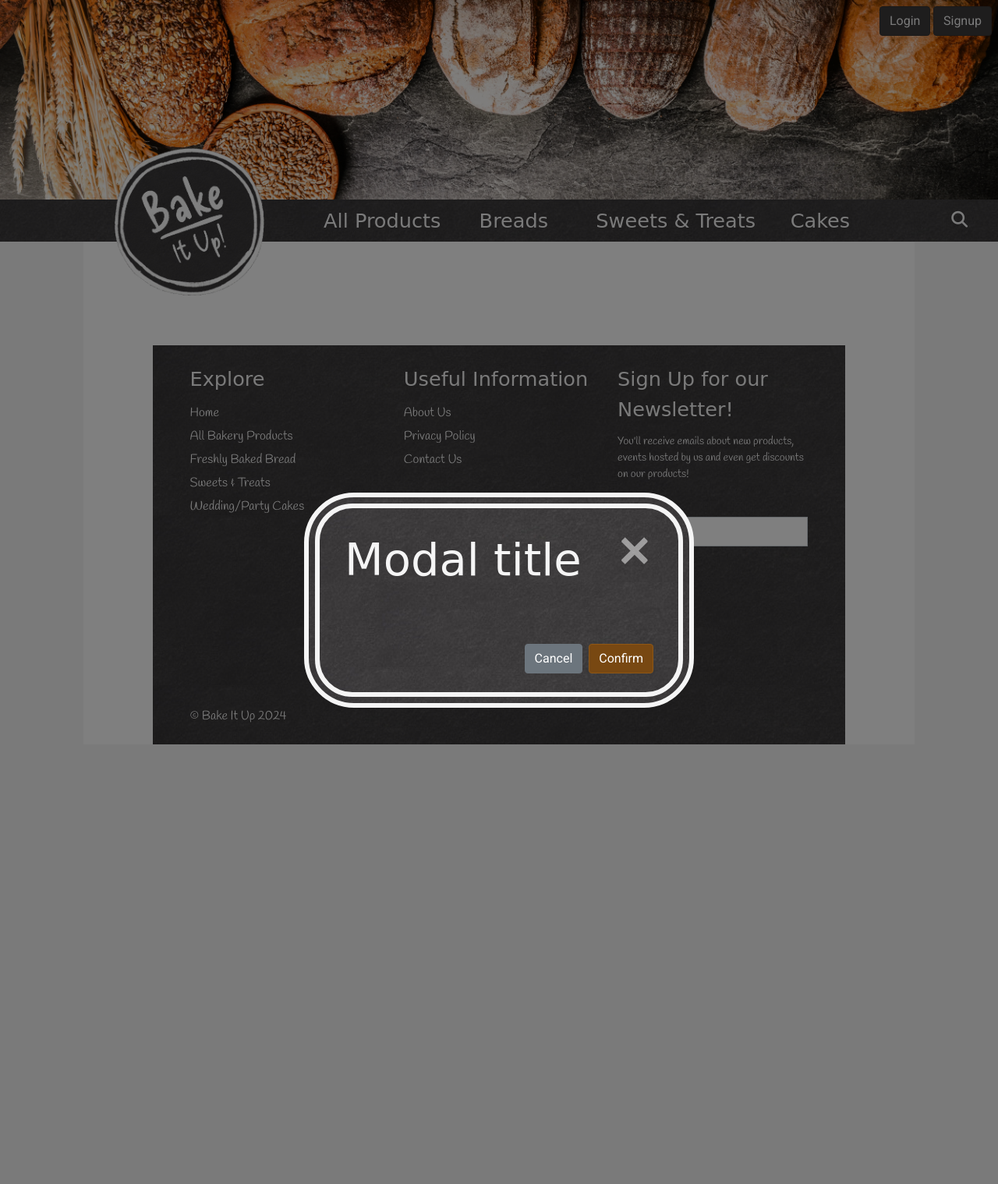
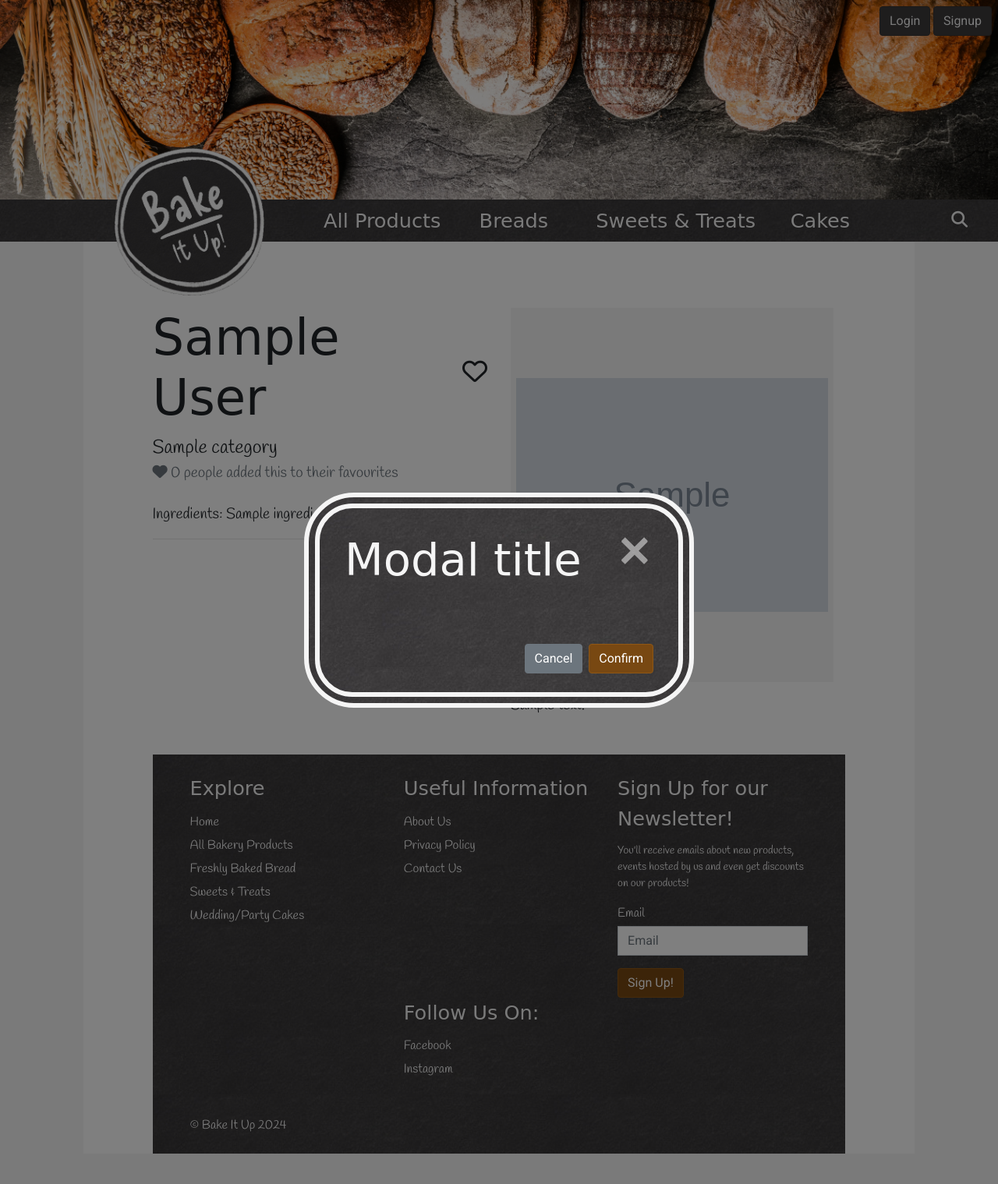
Before and after one commit to ShaneByrne0963/bake-it-up, a Django app: template products/templates/products/product_detail.html in a window 1280 px wide. Shown: the top 1519 px of the page at 78% size. Run offline with Django 5.2, Linux system fonts and the light colour scheme; the template is opened without the code that fills it: most values are stand-ins (such as "Sample title", 1, 10 or a date in 2020); grey boxes marked "Sample" are stand-in pictures; some libraries are stand-ins or nearby versions; some web fonts are replaced.

Commit message:
Add product detail page main structure

```diff
--- a/products/static/products/css/products.css
+++ b/products/static/products/css/products.css
@@ -1,3 +1,5 @@
+/* --------------------------------------------------------Product List */
+
 .card {
     aspect-ratio: 1/1;
     display: grid;
@@ -45,3 +47,23 @@
 .card-container:hover .product-image-overlay {
     background-color: rgba(0, 0, 0, 0.3);
 }
+
+/* --------------------------------------------------------Product Details */
+
+#add-to-favourites {
+    font-size: 2rem;
+}
+
+#product-detail-category {
+    font-size: 1.5rem;
+}
+
+#product-detail-image {
+    height: 480px;
+    background-color: whitesmoke;
+}
+
+#product-detail-image>img {
+    max-width: 100%;
+    max-height: 100%;
+}
--- a/products/templates/products/product_detail.html
+++ b/products/templates/products/product_detail.html
@@ -1,3 +1,37 @@
 {% extends 'base.html' %}
+{% load static %}
+
+{% block extra_css %}
+    <link rel="stylesheet" href="{% static 'products/css/products.css' %}">
+{% endblock %}
 
 {% block extra_title %} - {{ product.display_name }}{% endblock %}
+
+{% block content %}
+    <div class="container-fluid">
+        <div class="row">
+            <div class="col-5 offset-1 pl-0">
+                <div class="d-flex align-items-center justify-content-between">
+                    <h1>{{ product.display_name }}</h1>
+                    <i id="add-to-favourites" class="fa-regular fa-heart"></i>
+                </div>
+                <div id="product-detail-category">{{ product.category }}</div>
+                <div class="text-muted mb-4">
+                    <i class="fa-solid fa-heart"></i>
+                    <span id="num-favourites">0 people added this to their favourites</span>
+                </div>
+                <div>
+                    <span>Ingredients:</span>
+                    <span id="ingredients">{{ product.ingredients }}</span>
+                </div>
+                <hr>
+            </div>
+            <div class="col-5">
+                <div id="product-detail-image" class="d-flex align-items-center justify-content-center">
+                    <img src="{{ product.image.url }}" alt="{{ product.display_name }}">
+                </div>
+                <div class="mt-3">{{ product.description }}</div>
+            </div>
+        </div>
+    </div>
+{% endblock %}
```
Also changed, not shown: db.sqlite3.
